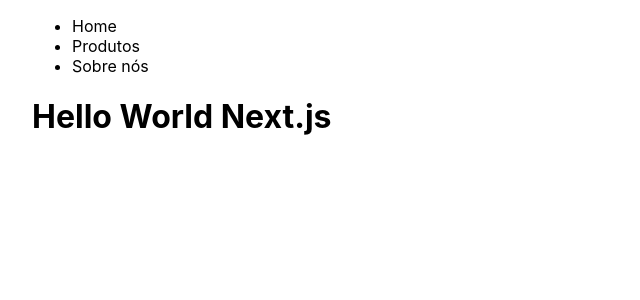
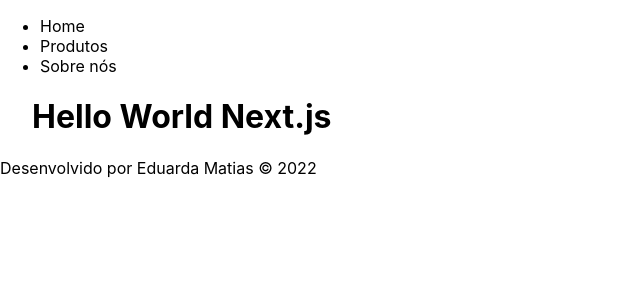
Before and after one commit to EduardaMatias/next-js, a Next.js app: page / in a window 1280 px wide. Shown: the top 300 px of the page, without its empty margins (0-640 px from the left). Built offline with nearby package versions, Linux system fonts and the light colour scheme.

Commit message:
Created layout component

```diff
--- /dev/null
+++ b/components/footer.js
@@ -0,0 +1,7 @@
+export default function Footer() {
+  return (
+    <>
+      <span>Desenvolvido por Eduarda Matias &copy; 2022</span>
+    </>
+  )
+}
--- /dev/null
+++ b/components/mainContainer.js
@@ -0,0 +1,12 @@
+import Footer from "./footer";
+import Navbar from "./navbar";
+
+export default function MainContainer({ children }) {
+  return (
+    <>
+      <Navbar />
+      <div> {children} </div>{" "}
+      <Footer />
+    </>
+  );
+}
--- a/pages/_app.js
+++ b/pages/_app.js
@@ -1,7 +1,14 @@
-import '../styles/globals.css'
+import "../styles/globals.css";
+import MainContainer from "../components/mainContainer";
 
 function MyApp({ Component, pageProps }) {
-  return <Component {...pageProps} />
+  return (
+    <>
+      <MainContainer>
+        <Component {...pageProps} />
+      </MainContainer>
+    </>
+  );
 }
 
-export default MyApp
+export default MyApp;
--- a/pages/index.js
+++ b/pages/index.js
@@ -4,7 +4,6 @@ import styles from '../styles/Home.module.css'
 export default function Home() {
   return (
     <div className={styles.container}>
-      <Navbar />
       <h1>Hello World Next.js</h1>
     </div>
   )
```
Also changed, not shown: pages/about.js (+2 -6 lines), pages/products/index.js (+2 -7 lines).
